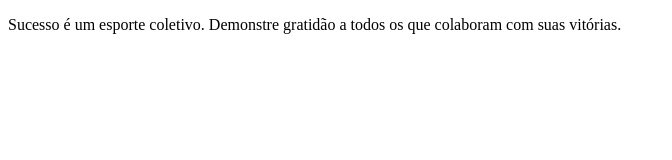
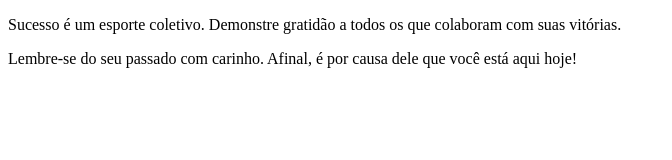
Before and after one commit to sarahrbz/Projeto-Bootcamp---Frases-Motivacionais, a plain HTML site: page index.html in a window 1280 px wide. Shown: the whole page, without its empty margins (0-672 px from the left). Drawn offline with Linux system fonts and the light colour scheme.

Commit message:
frase motivacional 2

```diff
--- a/index.html
+++ b/index.html
@@ -7,5 +7,6 @@
 </head>
 <body>
     <p>Sucesso é um esporte coletivo. Demonstre gratidão a todos os que colaboram com suas vitórias.</p>
+    <p>Lembre-se do seu passado com carinho. Afinal, é por causa dele que você está aqui hoje!</p>
 </body>
 </html>
```
